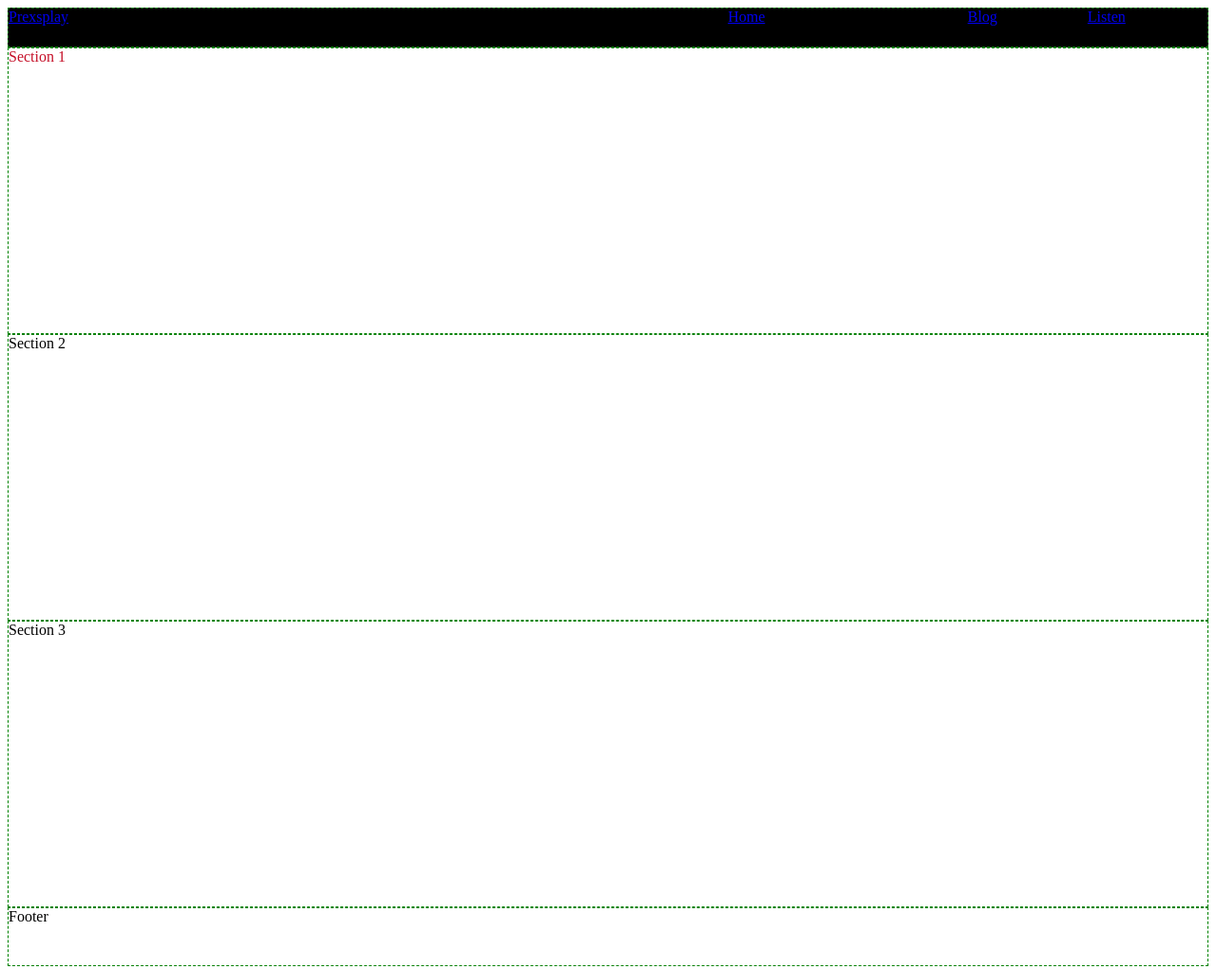
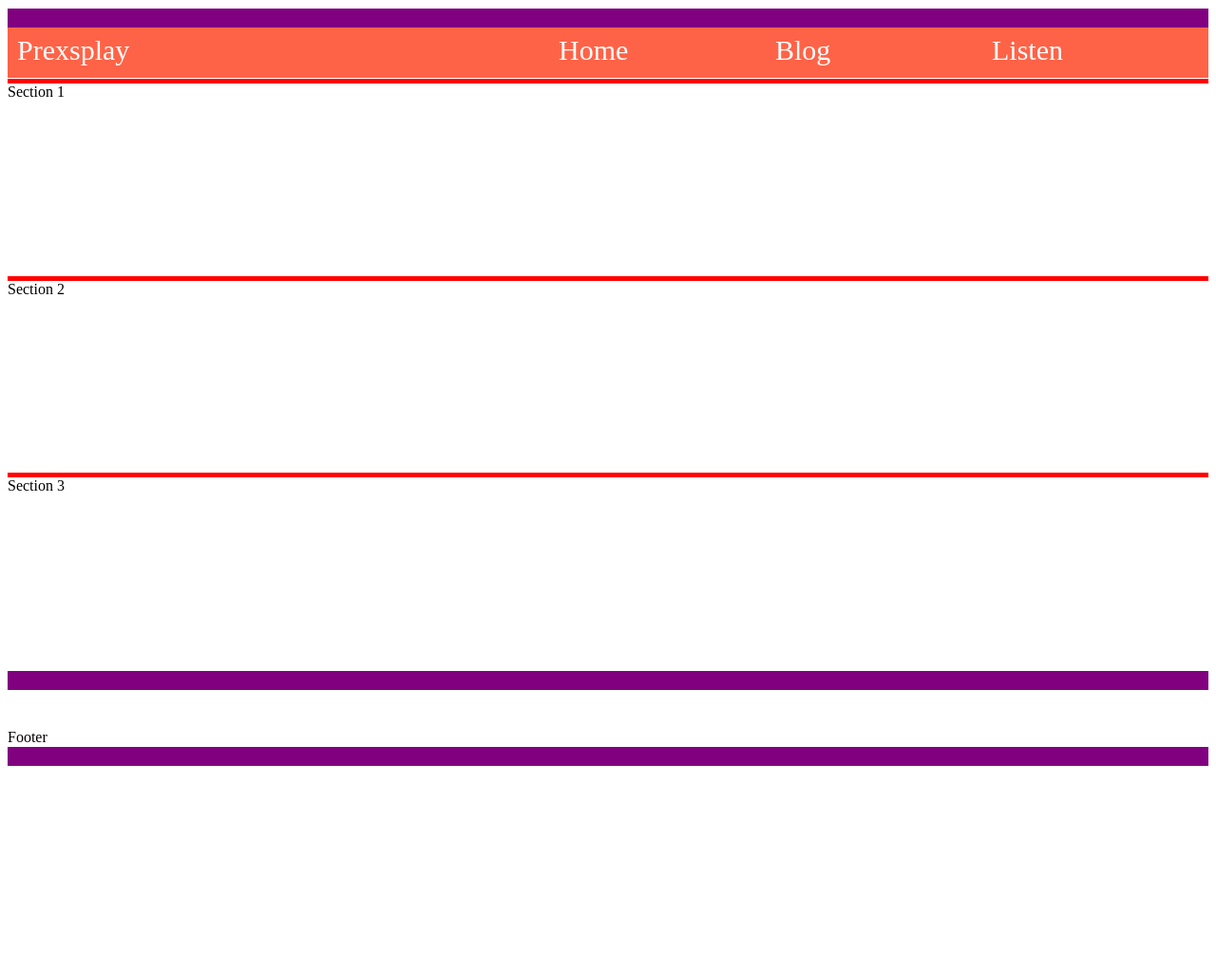
Before and after one commit to prexsplay/YG, a plain HTML site: page index.html in a window 1280 px wide. Shown: the whole page at 95% size. After the commit the page ends 827 px from the top, so only its background shows below. Drawn offline with Linux system fonts and the light colour scheme.

Commit message:
navbar + color

```diff
--- a/index.html
+++ b/index.html
@@ -13,12 +13,24 @@
 
     <div class="container">
         <div class="navbar">
-            <a class="P" href="#">Prexsplay</a>
-            <a class="H"href="#">Home</a>
-            <a class="B" href="#">Blog</a>
-            <a class="L" href="#">Listen</a>
+            <div class="P">
+                <a href="#">Prexsplay</a>
+            </div>
+            <div class="H">
+                <a href="#">Home</a>
+            </div>
+            <div class="B">
+                <a href="#">Blog</a>
+            </div>
+            <div class="L">
+                <a href="#">Listen</a>
+            </div>
         </div>
-        <div class="s1">Section 1</div>
+
+
+        <div class="s1">
+            Section 1</div>
+
         <div class="s2">Section 2</div>
         <div class="s3">Section 3</div>
         <div class="f">Footer</div>
--- a/style.css
+++ b/style.css
@@ -4,28 +4,39 @@
   display: flex;
   -ms-flex-wrap: wrap;
   flex-wrap: wrap;
+  min-height: 100vh;
 }
 
-.container div {
-  border: dashed 1px green;
-}
+/* .container div { */
+  /* border: solid 1px green; */
+/* } */
 
 .navbar {
   display: -webkit-box;
   display: -ms-flexbox;
   display: flex;
   width: 100%;
+  margin: 0;
+  line-height: 6vh;
+  background: tomato;
+  color: white;
+  /* padding: 5px; */
+  border-top: solid 20px purple;
   margin: auto;
-  height: 40px;
-  background: black;
+
+
+
+}
+
+ a {
+  text-decoration: none;
   color: white;
-  -ms-flex-wrap: wrap;
-  flex-wrap: wrap;
-    text: white;
+  font-size: 30px;
 }
 
 .P {
-  width: 60%;
+  width: 50%;
+  margin-left: 10px;
 }
 
 .H {
@@ -33,31 +44,39 @@
 }
 
 .B {
-  width: 10%;
+  width: 20%;
 }
 
 .L {
-  width: 10%;
+  width: 20%;
 }
 
 .s1 {
   width: 100%;
-  height: 300px;
- color: rgb(197, 16, 40);
-border: dashed 9px green;
+  height: 200px;
+border-top: solid 5px red;
+
 }
+
 
 .s2 {
   width: 100%;
-  height: 300px;
-  background; green;
+  height: 200px;
+  border-top: solid 5px red;
 }
 .s3 {
   width: 100%;
-  height: 300px;
+  height: 200px;
+  border-top: solid 5px red;
+
 }
+
 .f {
   width: 100%;
   margin: auto;
   height: 60px;
+  border-top: solid 20px purple;
+  border-bottom: solid 20px purple;
+  line-height: 100px;
+
 }
```
Also changed, not shown: style.min.css.
